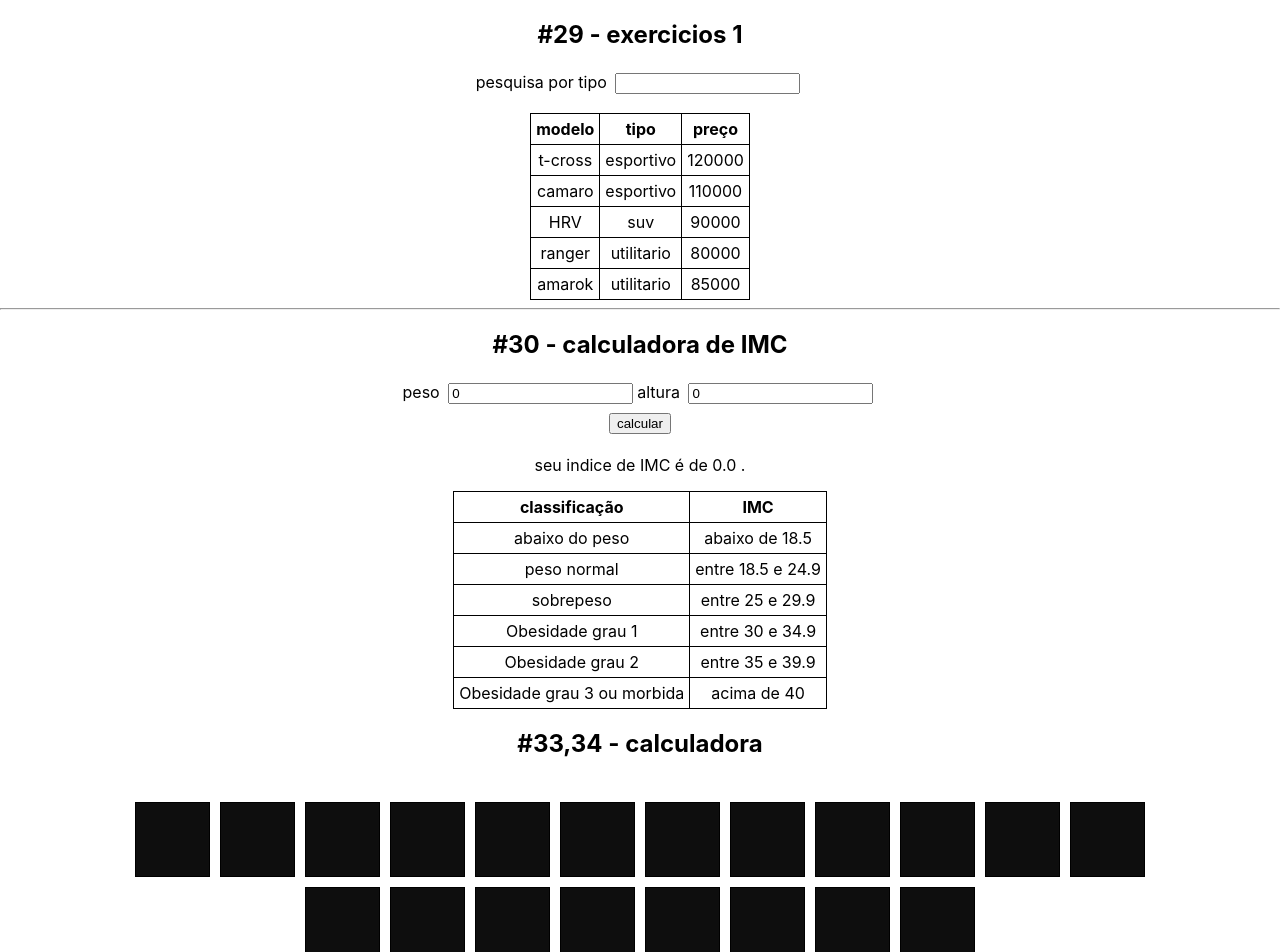
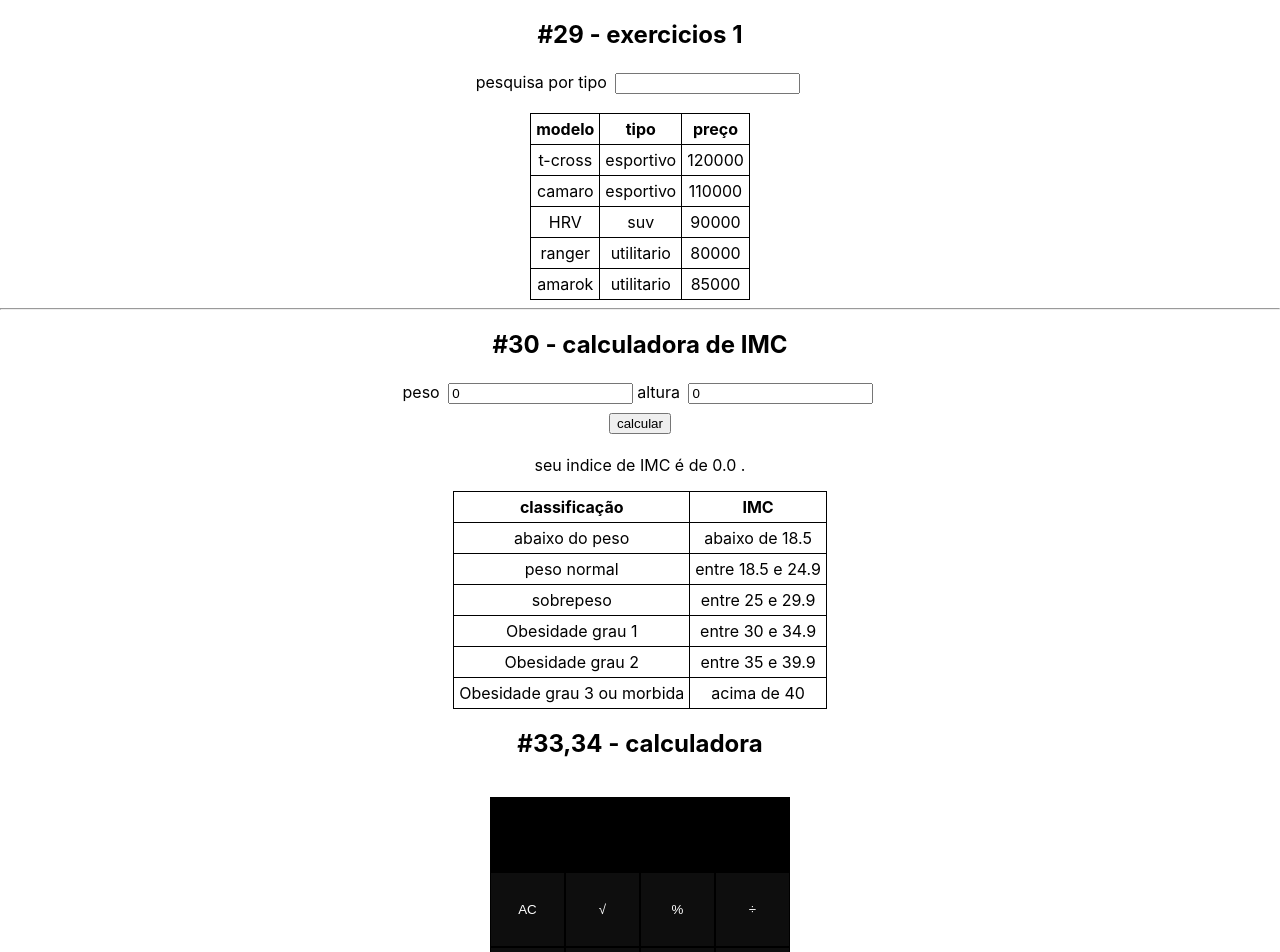
Before and after one commit to Wesley3king/reactJS, a React (Create React App) app in the folder aulas/exercicios/: page / in a window 1280 px wide. Shown: the top 952 px of the page. Built offline with nearby package versions, Linux system fonts and the light colour scheme.

Commit message:
calculadora concluida

```diff
--- a/aulas/exercicios/src/App.css
+++ b/aulas/exercicios/src/App.css
@@ -17,3 +17,10 @@ input{
 button{
   margin: 5px;
 }
+
+.calc{
+  width: 310px;
+  margin: auto;
+  margin-bottom: 20px;
+
+}
--- a/aulas/exercicios/src/App.js
+++ b/aulas/exercicios/src/App.js
@@ -6,11 +6,8 @@ import Resultado from './Resultado';
 //#33 34 - imports
 import Teclado from './Teclado';
 import Tela from './Tela';
-import './Globais';
 
 import './App.css';
-import Globais from './Globais';
-
 const data = [
   {tipo: 'esportivo',preco: 120000,modelo: 't-cross'},
   {tipo: 'esportivo',preco: 110000,modelo: 'camaro'},
@@ -27,13 +24,30 @@ function App() {
 //#33 - states
 const [fase,setFase] = useState(1);
 const [resultado,setResultado] = useState();
+const [passo,setPasso] = useState(false);
+const [one,setOne] = useState('');
+const [two,setTwo] = useState('');
 
-const Motor = (v)=> {
+
+/*const Motor = (setR,v,setPas,passo)=> {
 
     if (v === "=") {
-      let exec = new Function('pv,op,sv','setResultado(pv op sv)');
-
-    }else if (typeof Number(v) === "number" && fase === 1) {
+      if (Globais.second === "+"){
+        setR(Number(Globais.first) + Number(Globais.thrird));
+      }else if (Globais.second === "-"){
+        setR(Number(Globais.first) - Number(Globais.thrird));
+      }else if (Globais.second === "*"){
+        setR(Number(Globais.first) * Number(Globais.thrird));
+      }else if (Globais.second === "/"){
+        setR(Number(Globais.first) / Number(Globais.thrird));
+      }else if (Globais.second === "raiz"){
+        setR(Math.sqrt(Number(Globais.first)));
+      }else if (Globais.second === "porcent"){
+          let inv = Number(Globais.first) * Number(Globais.thrird);
+        setR(inv / 100);
+      }
+      setPas(!passo);
+    }else if (typeof Number(v) === "number" && fase === 1 || v === ".") {
         Globais.first = `${Globais.first}${v}`;
     }else if (typeof Number(v) && fase === 3) {
       Globais.thrird = `${Globais.thrird}${v}`
@@ -41,7 +55,7 @@ const Motor = (v)=> {
       Globais.second = `${v}`;
       setFase(3)
     }
-}
+}*/
 
 
 
@@ -85,15 +99,15 @@ const Motor = (v)=> {
         <Input frase="peso " valor={peso} conf={setPeso}/>
         <Input frase="altura " valor={alt} conf={setAlt}/>
         <Resultado altura={Number(alt)} pes={Number(peso)}/>
-        <Table />
+        <Table/>
       </section>
-      <section>
+      <section className='calc'>
         <h2>#33,34  - calculadora</h2>
         <br />
           <div>
-            <Tela />
+            <Tela passo={passo} res={resultado} val={`${one}`}/>
 
-            <Teclado />
+            <Teclado  one={one} setOne={setOne} two={two} setTwo={setTwo} res={setResultado} setP={setPasso} pas={passo} fase={fase} setFase={setFase}/>
           </div>
       </section>
     </div>
--- a/aulas/exercicios/src/Button.jsx
+++ b/aulas/exercicios/src/Button.jsx
@@ -2,11 +2,50 @@ import React from "react";
 import './Calc.css';
 
 export default class Button extends React.Component {
+    constructor (props) {
+        super(props);
+
+        this.action = this.controle.bind(this);
+    }
+
+    controle () {
+        if (this.props.valor === "=") {
+            if (this.props.two === "porcent"){
+                let exec = new Function('',`return ${this.props.one.replace('porcent','*')}`);
+                console.log(`porcent : ${exec()/100}`);
+                this.props.res(`${exec()/100}`);
+            }else if (this.props.two === "raiz"){
+                this.props.res(`${Math.sqrt(Number(this.props.one.replace('raiz','')))}`);
+            }else{
+                let exec = new Function('',`return ${this.props.one}`);
+            this.props.res(`${exec()}`);
+            console.log(`final : ${exec()}`);
+
+            }
+            this.props.setP(!this.props.pas);
+          }else if (true && this.props.valor !== "=") {
+              this.props.setOne(`${this.props.one}${this.props.valor}`);
+              console.log(this.props.one);
+
+              if (this.props.valor === "raiz") {
+                  this.props.setTwo("raiz")
+              }else if (this.props.valor === "porcent") {
+                this.props.setTwo("porcent");
+            }
+          }
+
+          if (this.props.valor=== "clear") {
+            this.props.setTwo("");
+            this.props.setOne("");
+            this.props.res("");
+            this.props.setP(false);
+          }
+    }
 
     render () {
         return (
             <>
-            <button type="submit" className="bt"></button>
+            <button type="submit" className="bt" onClick={this.action}>{this.props.texto}</button>
             </>
         )
     }
--- a/aulas/exercicios/src/Calc.css
+++ b/aulas/exercicios/src/Calc.css
@@ -4,7 +4,20 @@
     background-color: rgb(14, 14, 14);
     border: 1px solid black;
     color: white;
+    margin: 0;
 }
 .line{
     display: inline-block;
 }
+.tela{
+    width: 300px;
+    height: 75px;
+    background-color: black;
+    color: white;
+    font-family: 'Courier New', Courier, monospace;
+    margin: auto;
+    display: flex;
+    align-items: center;
+    justify-content: center;
+    font-size: 19px;
+}
--- a/aulas/exercicios/src/Teclado.jsx
+++ b/aulas/exercicios/src/Teclado.jsx
@@ -8,34 +8,34 @@ export default class Teclado extends React.Component {
         return (
             <>
             <div className='line'>
-            <Button valor="" texto="AC"/>
-            <Button valor="raiz" texto="&radic;"/>
-            <Button valor="porcent" texto="%"/>
-            <Button valor="/" texto="&#247;"/>
+            <Button fase={this.props.fase} setFase={this.props.setFase} one={this.props.one} setOne={this.props.setOne} two={this.props.two} setTwo={this.props.setTwo} setP={this.props.setP} pas={this.props.pas} res={this.props.res} valor="clear" texto="AC"/>
+            <Button fase={this.props.fase} setFase={this.props.setFase} one={this.props.one} setOne={this.props.setOne} two={this.props.two} setTwo={this.props.setTwo} setP={this.props.setP} pas={this.props.pas} res={this.props.res} valor="raiz" texto="&radic;"/>
+            <Button fase={this.props.fase} setFase={this.props.setFase} one={this.props.one} setOne={this.props.setOne} two={this.props.two} setTwo={this.props.setTwo} setP={this.props.setP} pas={this.propspas} res={this.props.res} valor="porcent" texto="%"/>
+            <Button fase={this.props.fase} setFase={this.props.setFase} one={this.props.one} setOne={this.props.setOne} two={this.props.two} setTwo={this.props.setTwo} setP={this.props.setP} pas={this.propspas} res={this.props.res} valor="/" texto="&#247;"/>
             </div>
             <div className='line'>
-            <Button valor="7" texto="7"/>
-            <Button valor="8" texto="8"/>
-            <Button valor="9" texto="9"/>
-            <Button valor="*" texto="x"/>
+            <Button fase={this.props.fase} setFase={this.props.setFase} one={this.props.one} setOne={this.props.setOne} two={this.props.two} setTwo={this.props.setTwo} setP={this.props.setP} pas={this.props.pas} res={this.props.res} valor="7" texto="7"/>
+            <Button fase={this.props.fase} setFase={this.props.setFase} one={this.props.one} setOne={this.props.setOne} two={this.props.two} setTwo={this.props.setTwo} setP={this.props.setP} pas={this.props.pas} res={this.props.res} valor="8" texto="8"/>
+            <Button fase={this.props.fase} setFase={this.props.setFase} one={this.props.one} setOne={this.props.setOne} two={this.props.two} setTwo={this.props.setTwo} setP={this.props.setP} pas={this.props.pas} res={this.props.res} valor="9" texto="9"/>
+            <Button fase={this.props.fase} setFase={this.props.setFase} one={this.props.one} setOne={this.props.setOne} two={this.props.two} setTwo={this.props.setTwo} setP={this.props.setP} pares={this.props.res} valor="*" texto="x"/>
             </div>
             <div className='line'>
-            <Button valor="4" texto="4"/>
-            <Button valor="5" texto="5"/>
-            <Button valor="6" texto="6"/>
-            <Button valor="-" texto="+"/>
+            <Button fase={this.props.fase} setFase={this.props.setFase} one={this.props.one} setOne={this.props.setOne} two={this.props.two} setTwo={this.props.setTwo} setP={this.props.setP} pas={this.props.pas} mt={this.props.mt} res={this.props.res} valor="4" texto="4"/>
+            <Button fase={this.props.fase} setFase={this.props.setFase} one={this.props.one} setOne={this.props.setOne} two={this.props.two} setTwo={this.props.setTwo} setP={this.props.setP} pas={this.props.pas} mt={this.props.mt} res={this.props.res} valor="5" texto="5"/>
+            <Button fase={this.props.fase} setFase={this.props.setFase} one={this.props.one} setOne={this.props.setOne} two={this.props.two} setTwo={this.props.setTwo} setP={this.props.setP} pas={this.props.pas} mt={this.props.mt} res={this.props.res} valor="6" texto="6"/>
+            <Button fase={this.props.fase} setFase={this.props.setFase} one={this.props.one} setOne={this.props.setOne} two={this.props.two} setTwo={this.props.setTwo} setP={this.props.setP} pas={this.props.pas} valor="-" texto="-"/>
             </div>
             <div className='line'>
-            <Button valor="1" texto="1"/>
-            <Button valor="2" texto="2"/>
-            <Button valor="3" texto="3"/>
-            <Button valor="+" texto="+"/>
+            <Button fase={this.props.fase} setFase={this.props.setFase} one={this.props.one} setOne={this.props.setOne} two={this.props.two} setTwo={this.props.setTwo} setP={this.props.setP} pas={this.props.pas} res={this.props.res} valor="1" texto="1"/>
+            <Button fase={this.props.fase} setFase={this.props.setFase} one={this.props.one} setOne={this.props.setOne} two={this.props.two} setTwo={this.props.setTwo} setP={this.props.setP} pas={this.props.pas} res={this.props.res} valor="2" texto="2"/>
+            <Button fase={this.props.fase} setFase={this.props.setFase} one={this.props.one} setOne={this.props.setOne} two={this.props.two} setTwo={this.props.setTwo} setP={this.props.setP} pas={this.props.pas} res={this.props.res} valor="3" texto="3"/>
+            <Button fase={this.props.fase} setFase={this.props.setFase} one={this.props.one} setOne={this.props.setOne} two={this.props.two} setTwo={this.props.setTwo} setP={this.props.setP} pas={this.props.pas} res={this.props.res} valor="+" texto="+"/>
             </div>
             <div className='line'>
-            <Button valor="0" texto="0"/>
-            <Button valor="negative" texto="+/-"/>
-            <Button valor="." texto="."/>
-            <Button valor="result" texto="="/>
+            <Button fase={this.props.fase} setFase={this.props.setFase} one={this.props.one} setOne={this.props.setOne} two={this.props.two} setTwo={this.props.setTwo} setP={this.props.setP} pas={this.props.pas} res={this.props.res} valor="0" texto="0"/>
+            <Button fase={this.props.fase} setFase={this.props.setFase} one={this.props.one} setOne={this.props.setOne} two={this.props.two} setTwo={this.props.setTwo} setP={this.props.setP} pas={this.props.pas} res={this.props.res} valor="-" texto="+/-"/>
+            <Button fase={this.props.fase} setFase={this.props.setFase} one={this.props.one} setOne={this.props.setOne} two={this.props.two} setTwo={this.props.setTwo} setP={this.props.setP} pas={this.props.pas} res={this.props.res} valor="." texto="."/>
+            <Button fase={this.props.fase} setFase={this.props.setFase} one={this.props.one} setOne={this.props.setOne} two={this.props.two} setTwo={this.props.setTwo} setP={this.props.setP} pas={this.props.pas} res={this.props.res} valor="=" texto="="/>
             </div>
 
             </>
--- a/aulas/exercicios/src/Tela.jsx
+++ b/aulas/exercicios/src/Tela.jsx
@@ -1,12 +1,20 @@
 import React from "react";
+import "./Calc.css";
 
 export default class Tela extends React.Component{
 
-
+    see () {
+        console.log(`passo : ${this.props.passo}`)
+        if (this.props.passo) {
+                return this.props.res;
+        }else{
+            return this.props.val;
+        }
+    }
     render () {
         return (
             <div>
-                <div></div>
+                <div className="tela"><p>{this.see()}</p></div>
             </div>
         )
     }
```
